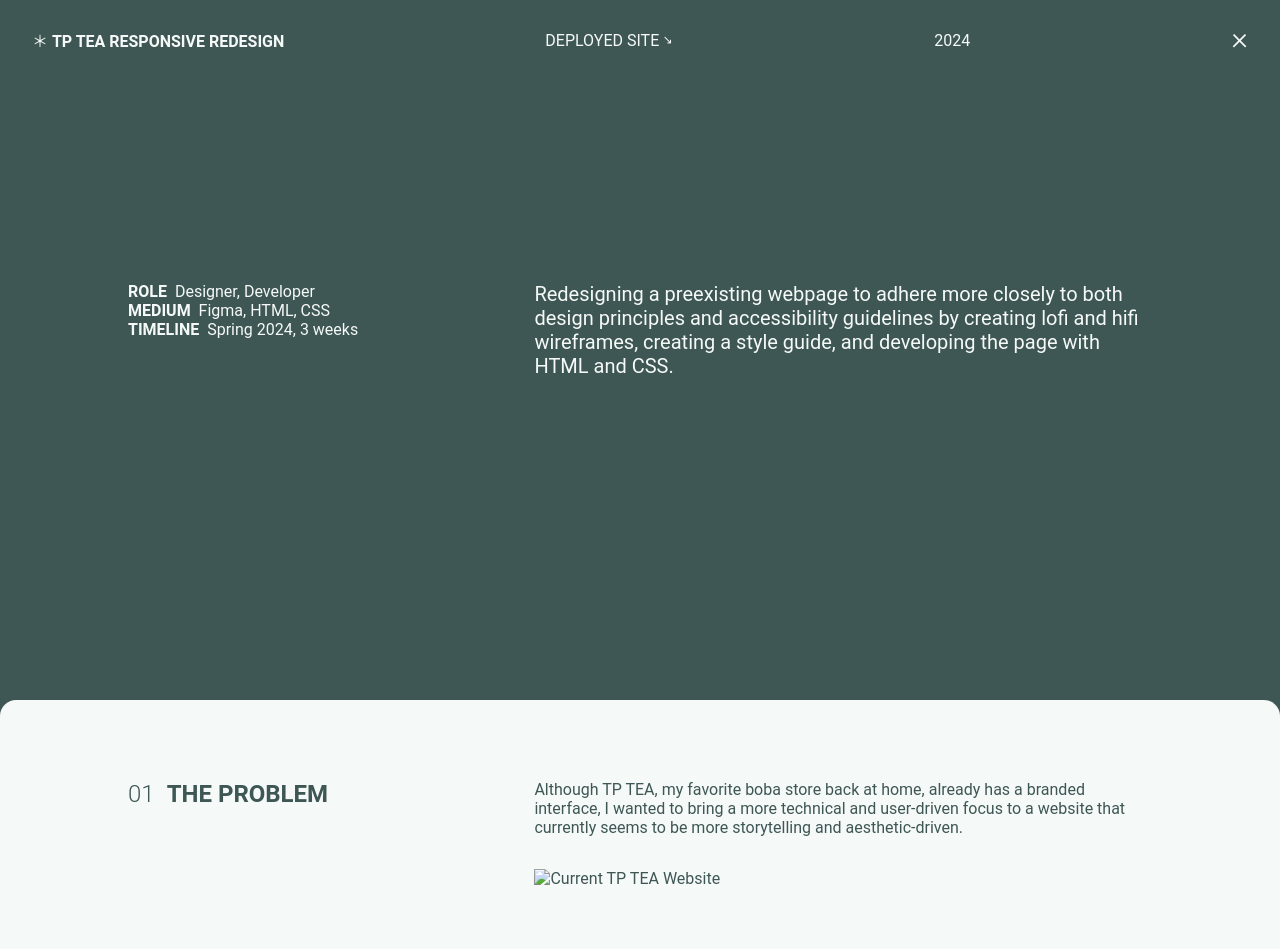
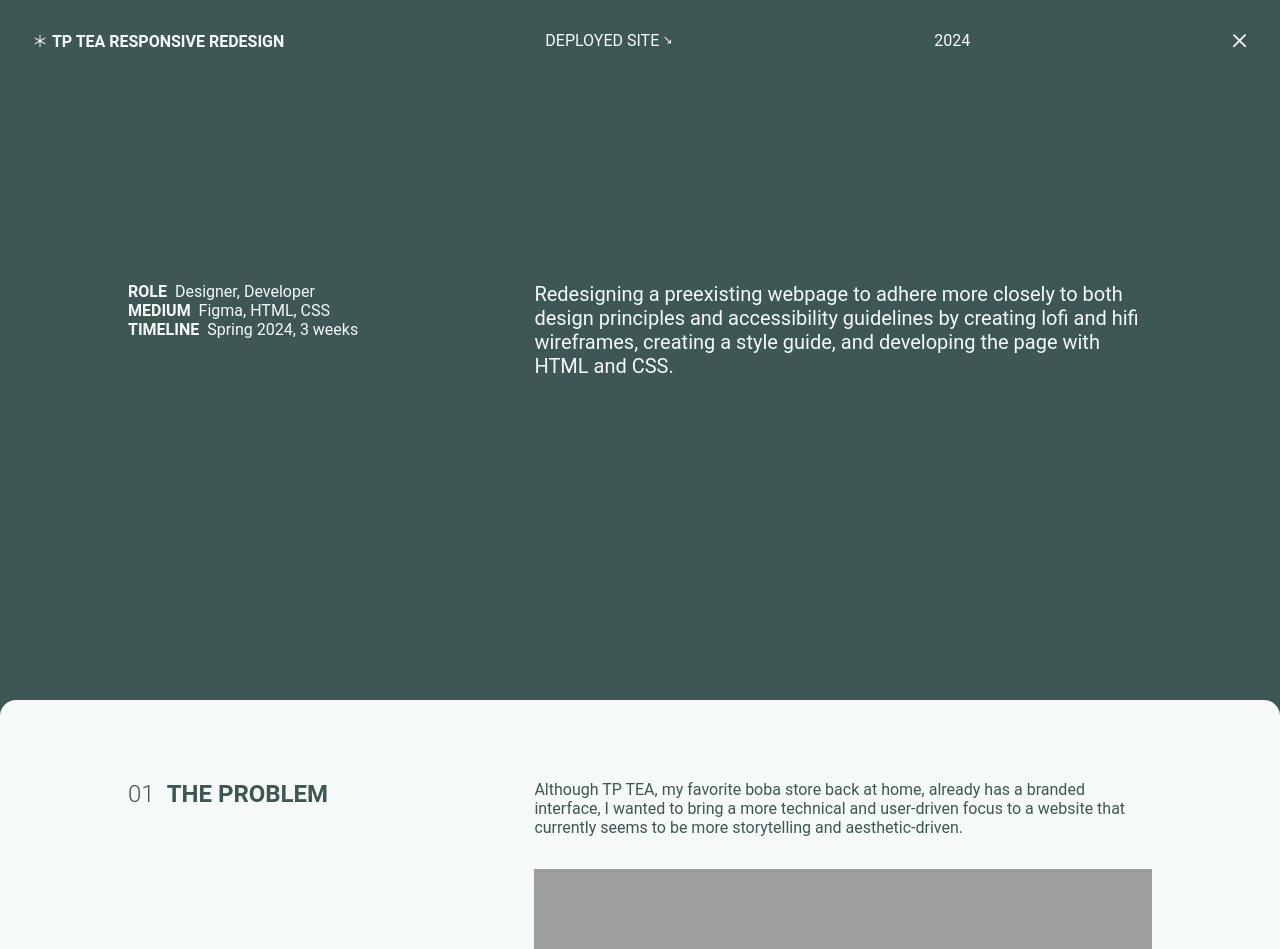
Before and after one commit to huang-tiffany/uiux-portfolio, a plain HTML site: page responsive-redesign.html in a window 1280 px wide. Shown: the top 949 px of the page. Drawn offline with Linux system fonts and the light colour scheme; the site is published under a folder, as on GitHub Pages, so addresses that start at the root find nothing.

Commit message:
fix: image issue url path

```diff
--- a/responsive-redesign.html
+++ b/responsive-redesign.html
@@ -47,7 +47,7 @@
               user-driven focus to a website that currently seems to be more
               storytelling and aesthetic-driven.
             </p>
-            <img src="/public/image 1.png" alt="Current TP TEA Website" />
+            <img src="public/image 1.png" alt="Current TP TEA Website" />
           </div>
         </div>
         <div class="page-section">
```
